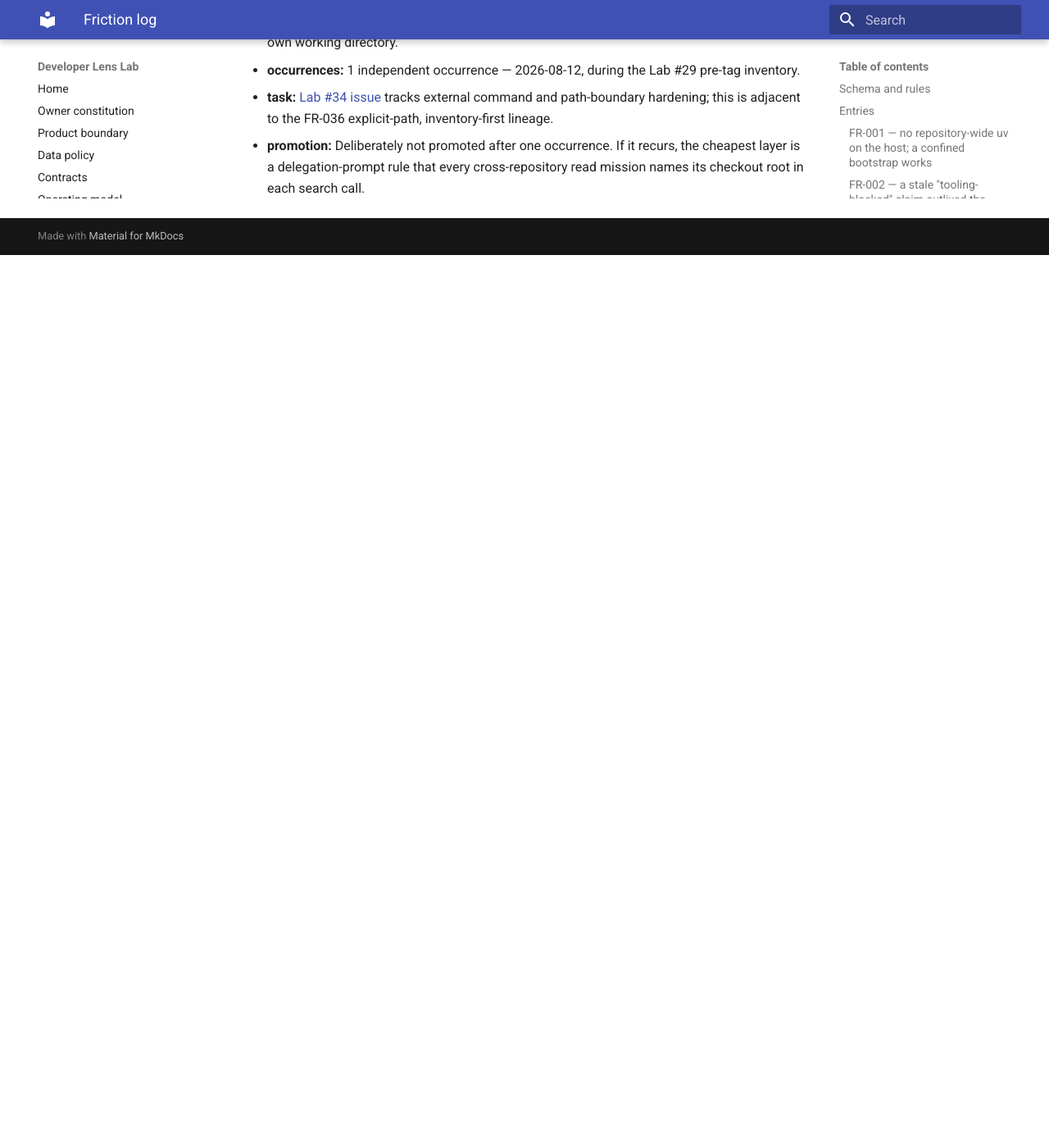
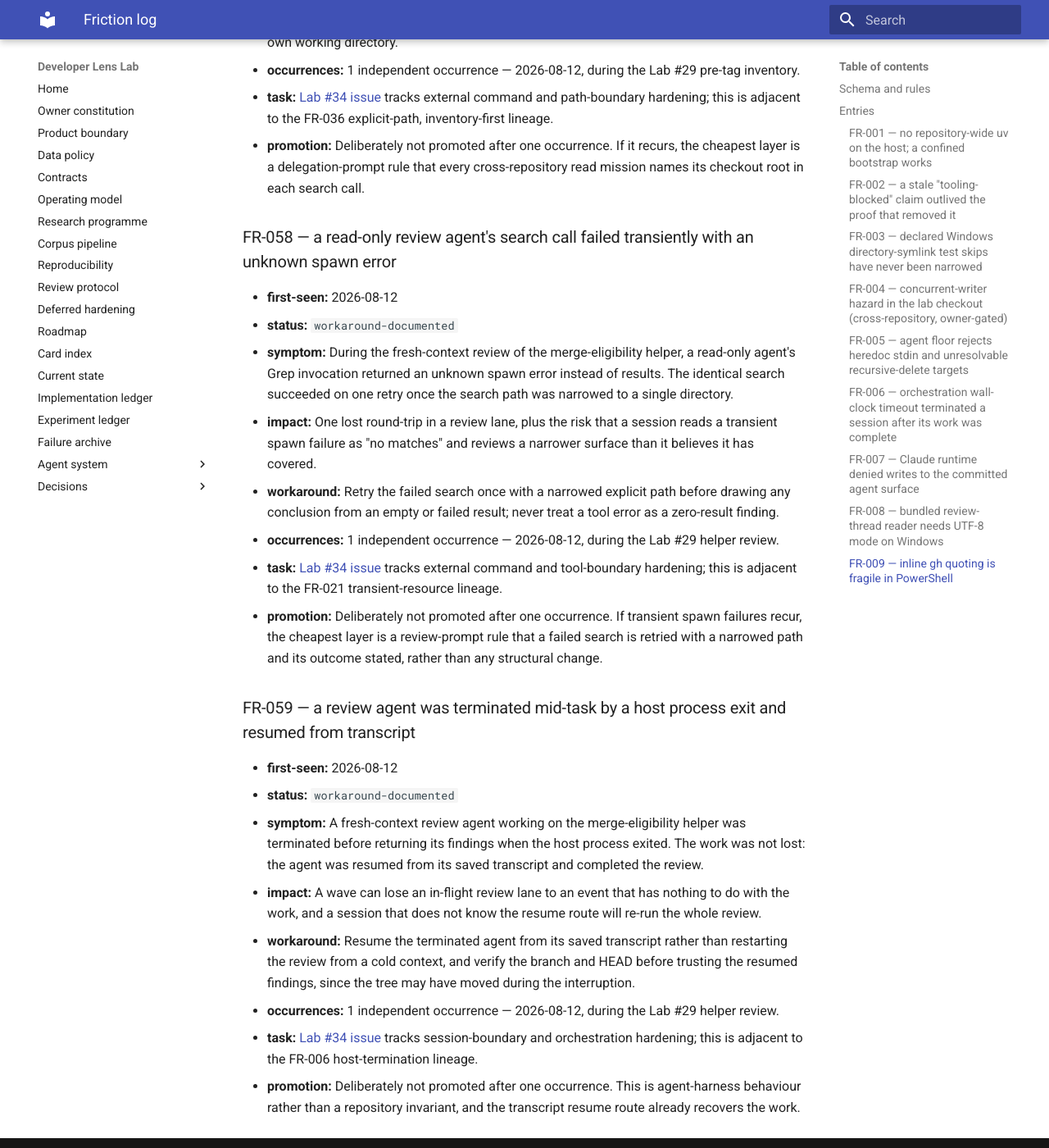
Before and after one commit to Chris0Jeky/developer-lens-lab, an MkDocs documentation site: the page built from docs/agent-system/FRICTION_LOG.md, in a window 1280 px wide and 1400 px high, scrolled down 44063 px. Shown: the whole window at 82% size. Built offline with MkDocs 1.6.1 and Material for MkDocs 9.7.7, drawn with Linux system fonts in a browser that asks for light colours; before the commit the page ends 44374 px from its top, so only the background shows below that.

Commit message:
Record FR-058 and FR-059 review-lane friction

```diff
--- a/docs/agent-system/FRICTION_LOG.md
+++ b/docs/agent-system/FRICTION_LOG.md
@@ -1522,3 +1522,41 @@ scaffolding is needed.
 - **promotion:** Deliberately not promoted after one occurrence. If it recurs, the cheapest layer
   is a delegation-prompt rule that every cross-repository read mission names its checkout root in
   each search call.
+
+### FR-058 — a read-only review agent's search call failed transiently with an unknown spawn error
+
+- **first-seen:** 2026-08-12
+- **status:** `workaround-documented`
+- **symptom:** During the fresh-context review of the merge-eligibility helper, a read-only agent's
+  Grep invocation returned an unknown spawn error instead of results. The identical search
+  succeeded on one retry once the search path was narrowed to a single directory.
+- **impact:** One lost round-trip in a review lane, plus the risk that a session reads a transient
+  spawn failure as "no matches" and reviews a narrower surface than it believes it has covered.
+- **workaround:** Retry the failed search once with a narrowed explicit path before drawing any
+  conclusion from an empty or failed result; never treat a tool error as a zero-result finding.
+- **occurrences:** 1 independent occurrence — 2026-08-12, during the Lab #29 helper review.
+- **task:** [Lab #34 issue](https://github.com/Chris0Jeky/developer-lens-lab/issues/34) tracks
+  external command and tool-boundary hardening; this is adjacent to the FR-021 transient-resource
+  lineage.
+- **promotion:** Deliberately not promoted after one occurrence. If transient spawn failures recur,
+  the cheapest layer is a review-prompt rule that a failed search is retried with a narrowed path
+  and its outcome stated, rather than any structural change.
+
+### FR-059 — a review agent was terminated mid-task by a host process exit and resumed from transcript
+
+- **first-seen:** 2026-08-12
+- **status:** `workaround-documented`
+- **symptom:** A fresh-context review agent working on the merge-eligibility helper was terminated
+  before returning its findings when the host process exited. The work was not lost: the agent was
+  resumed from its saved transcript and completed the review.
+- **impact:** A wave can lose an in-flight review lane to an event that has nothing to do with the
+  work, and a session that does not know the resume route will re-run the whole review.
+- **workaround:** Resume the terminated agent from its saved transcript rather than restarting the
+  review from a cold context, and verify the branch and HEAD before trusting the resumed findings,
+  since the tree may have moved during the interruption.
+- **occurrences:** 1 independent occurrence — 2026-08-12, during the Lab #29 helper review.
+- **task:** [Lab #34 issue](https://github.com/Chris0Jeky/developer-lens-lab/issues/34) tracks
+  session-boundary and orchestration hardening; this is adjacent to the FR-006 host-termination
+  lineage.
+- **promotion:** Deliberately not promoted after one occurrence. This is agent-harness behaviour
+  rather than a repository invariant, and the transcript resume route already recovers the work.
```
